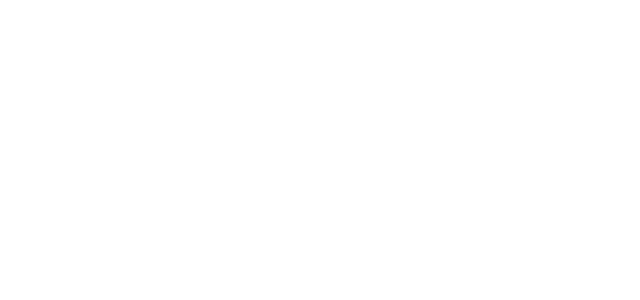
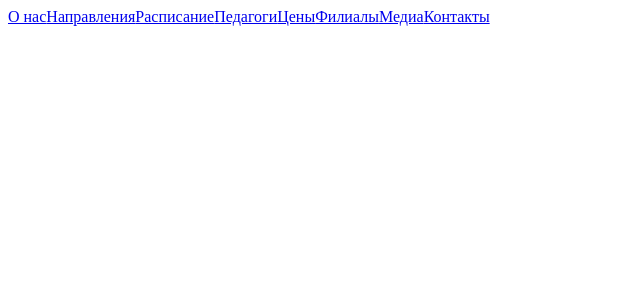
Before and after one commit to HemresDance-Team/HermesDance, a React (Vite) app: page / in a window 1280 px wide. Shown: the top 300 px of the page, without its empty margins (0-640 px from the left). Built offline with nearby package versions, Linux system fonts and the light colour scheme.

Commit message:
something

```diff
--- a/src/App.tsx
+++ b/src/App.tsx
@@ -1,7 +1,29 @@
 import { useState } from "react";
+import "./style.css";
 
 function App() {
-  return <></>;
+  return (
+    <>
+      <main>
+        <nav>
+          <a href="about">О нас</a>
+          <a href="directions">Направления</a>
+          <a href="schedule">Расписание</a>
+          <a href="teachers">Педагоги</a>
+          <a href="prices">Цены</a>
+          <a href="branches">Филиалы</a>
+          <a href="media">Медиа</a>
+          <a href="contacts">Контакты</a>
+        </nav>
+        <div className="slider">
+          {/* <div className="slide"><img src={main1}></div>
+            <div className="slide"><img src="/image/main2.jpg"></div>
+            <div className="slide"><img src="/image/main3.jpg"></div>
+            <div className="slide"><img src="/image/main4.jpg"></div> */}
+        </div>
+      </main>
+    </>
+  );
 }
 
 export default App;
```
Also changed, not shown: src/style.css (added).
